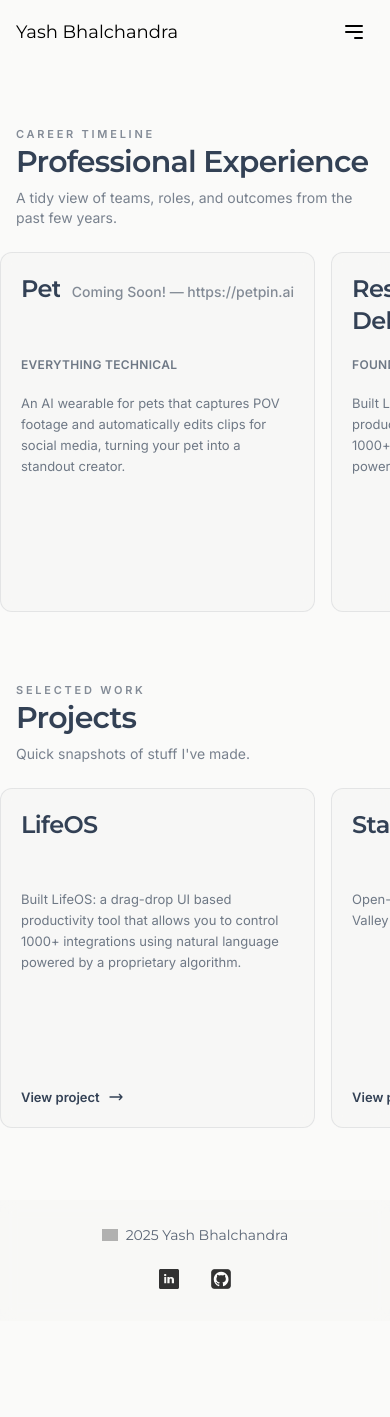
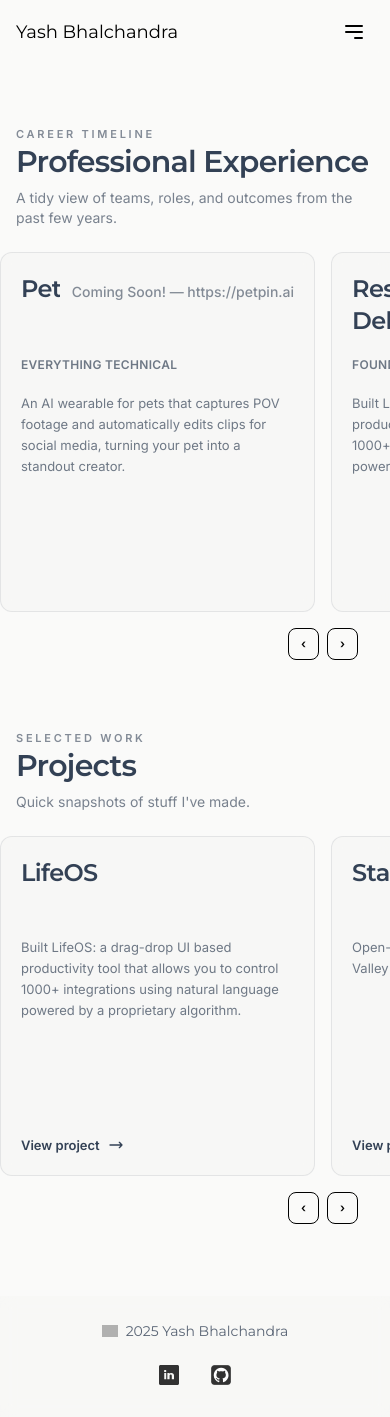
Before and after one commit to yashbhal/portfolio-web, a Next.js app: page /Work in a window 390 px wide. Before the commit the page ends 1321 px from the top, so only its background shows below. Built offline with nearby package versions, Linux system fonts and the light colour scheme; grey boxes are pictures that could not be loaded.

Commit message:
Card updates for mobile

```diff
--- a/app/components/CardSection.tsx
+++ b/app/components/CardSection.tsx
@@ -1,4 +1,7 @@
+"use client";
+
 // components/CardSection.tsx
+import { useRef } from "react";
 import { Project, Experience } from "../Work/workData";
 
 interface SectionProps {
@@ -32,6 +35,21 @@ const formatDateRange = (startDate: string, endDate?: string) => {
 };
 
 const Section: React.FC<SectionProps> = ({ title, projects, experiences }) => {
+  const projectsScrollRef = useRef<HTMLDivElement | null>(null);
+  const experiencesScrollRef = useRef<HTMLDivElement | null>(null);
+
+  const scrollByAmount = (
+    container: HTMLDivElement | null,
+    direction: "left" | "right"
+  ) => {
+    if (!container) return;
+
+    const amount = container.offsetWidth * 0.85;
+    container.scrollBy({
+      left: direction === "left" ? -amount : amount,
+      behavior: "smooth",
+    });
+  };
   const isProjects = Array.isArray(projects);
 
   return (
@@ -49,10 +67,13 @@ const Section: React.FC<SectionProps> = ({ title, projects, experiences }) => {
       </header>
 
       {projects && (
-        <div className="relative">
+        <div className="relative pb-12">
           <div className="pointer-events-none absolute inset-y-0 left-0 hidden w-12 bg-gradient-to-r from-base-100 via-base-100/80 to-transparent md:block" />
           <div className="pointer-events-none absolute inset-y-0 right-0 hidden w-12 bg-gradient-to-l from-base-100 via-base-100/80 to-transparent md:block" />
-          <div className="-mx-4 flex snap-x snap-mandatory gap-4 overflow-x-auto px-4 pb-4 scroll-smooth md:mx-0 md:px-0">
+          <div
+            ref={projectsScrollRef}
+            className="-mx-4 flex snap-x snap-mandatory gap-4 overflow-x-auto px-4 pb-4 scroll-smooth md:mx-0 md:px-0"
+          >
             {projects.map((project) => (
               <article
                 key={project.id}
@@ -85,14 +106,35 @@ const Section: React.FC<SectionProps> = ({ title, projects, experiences }) => {
               </article>
             ))}
           </div>
+          <div className="absolute bottom-4 right-4 flex gap-2 md:hidden">
+            <button
+              type="button"
+              onClick={() => scrollByAmount(projectsScrollRef.current, "left")}
+              className="btn btn-outline btn-sm"
+              aria-label="Scroll projects left"
+            >
+              ‹
+            </button>
+            <button
+              type="button"
+              onClick={() => scrollByAmount(projectsScrollRef.current, "right")}
+              className="btn btn-outline btn-sm"
+              aria-label="Scroll projects right"
+            >
+              ›
+            </button>
+          </div>
         </div>
       )}
 
       {experiences && (
-        <div className="relative">
+        <div className="relative pb-12">
           <div className="pointer-events-none absolute inset-y-0 left-0 hidden w-12 bg-gradient-to-r from-base-100 via-base-100/80 to-transparent md:block" />
           <div className="pointer-events-none absolute inset-y-0 right-0 hidden w-12 bg-gradient-to-l from-base-100 via-base-100/80 to-transparent md:block" />
-          <div className="-mx-4 flex snap-x snap-mandatory gap-4 overflow-x-auto px-4 pb-4 scroll-smooth md:mx-0 md:px-0">
+          <div
+            ref={experiencesScrollRef}
+            className="-mx-4 flex snap-x snap-mandatory gap-4 overflow-x-auto px-4 pb-4 scroll-smooth md:mx-0 md:px-0"
+          >
             {experiences.map((experience) => (
               <article
                 key={experience.id}
@@ -119,6 +161,24 @@ const Section: React.FC<SectionProps> = ({ title, projects, experiences }) => {
               </article>
             ))}
           </div>
+          <div className="absolute bottom-4 right-4 flex gap-2 md:hidden">
+            <button
+              type="button"
+              onClick={() => scrollByAmount(experiencesScrollRef.current, "left")}
+              className="btn btn-outline btn-sm"
+              aria-label="Scroll experiences left"
+            >
+              ‹
+            </button>
+            <button
+              type="button"
+              onClick={() => scrollByAmount(experiencesScrollRef.current, "right")}
+              className="btn btn-outline btn-sm"
+              aria-label="Scroll experiences right"
+            >
+              ›
+            </button>
+          </div>
         </div>
       )}
     </section>
```
